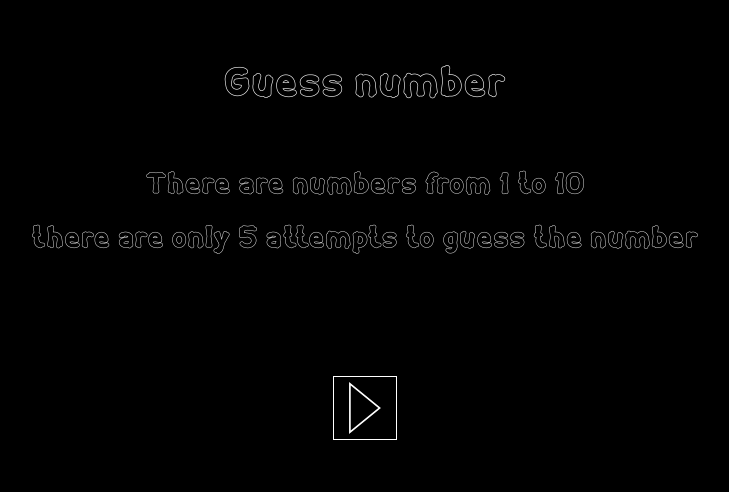
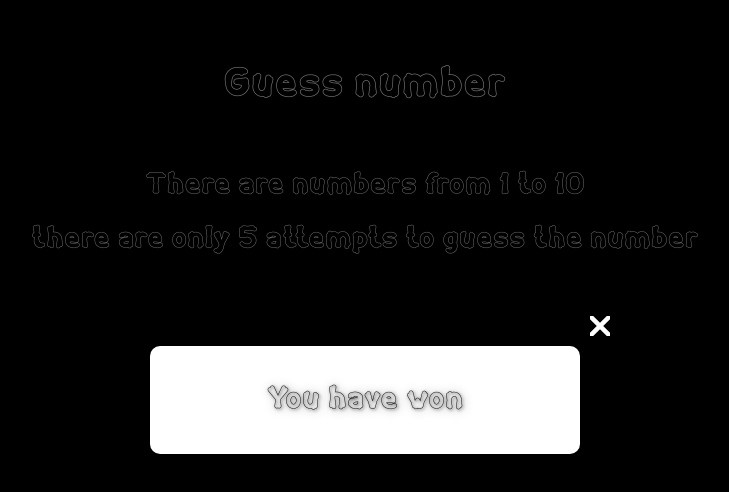
Before and after one commit to alexSvets/guess-num, a plain HTML site: page index.html in a window 1280 px wide. Shown: the whole page, without its empty margins (275-1004 px from the left). Drawn offline with Linux system fonts and the light colour scheme.

Commit message:
created popup

```diff
--- a/blocks/game/__description/game__description.css
+++ b/blocks/game/__description/game__description.css
@@ -3,6 +3,6 @@
   font-size: 30px;
   padding-bottom: 20px;
 }
-.game__description:last-child {
+.game__description:last-of-type {
   padding-bottom: 0;
 }
--- a/blocks/game/__modal/__modal.css
+++ /dev/null
@@ -1,4 +0,0 @@
-.game__modal{
-    border: 1px solid white;
-
-}
--- /dev/null
+++ b/blocks/popup/__button/popup__button.css
@@ -0,0 +1,20 @@
+.popup__button {
+  position: absolute;
+  background-image: url(../../../images/CloseIcon.svg);
+  background-repeat: no-repeat;
+  background-color: transparent;
+  background-size: auto;
+  background-position: center;
+  cursor: pointer;
+  top: -30px;
+  right: -30px;
+  height: 20px;
+  width: 20px;
+  padding: 0;
+  align-self: end;
+  border: none;
+  outline: none;
+  box-sizing: border-box;
+  opacity: 1;
+  transition: opacity linear 0.5s;
+}
--- /dev/null
+++ b/blocks/popup/__content/popup__content.css
@@ -0,0 +1,13 @@
+.popup__content {
+  box-shadow: 0px 0px 25px rgba(0, 0, 0, 0.15);
+  border-radius: 10px;
+  position: relative;
+  display: block;
+  width: 100%;
+  max-width: 430px;
+  color: black;
+  background-color: #fff;
+  align-self: center;
+  box-sizing: border-box;
+  padding: 34px 36px 37px;
+}
--- /dev/null
+++ b/blocks/popup/__text/popup__text.css
@@ -0,0 +1,6 @@
+.popup__text {
+  color: black;
+  font-size: 32px;
+  text-align: center;
+  text-shadow: 1px 1px 3px #000000, 1px 1px 10px #000000;
+}
--- /dev/null
+++ b/blocks/popup/_is-openned/popup_is-openned.css
@@ -0,0 +1,4 @@
+.popup_is-openned {
+  opacity: 1;
+  visibility: visible;
+}
--- /dev/null
+++ b/blocks/popup/popup.css
@@ -0,0 +1,15 @@
+.popup {
+  position: fixed;
+  top: 0;
+  left: 0;
+  width: 100%;
+  height: 100%;
+  display: flex;
+  justify-content: center;
+  align-items: center;
+  background: rgba(0, 0, 0, 0.5);
+  border-radius: 10px;
+  opacity: 0;
+  visibility: hidden;
+  transition: visibility 0.3s, opacity 0.4s ease-in;
+}
--- a/index.css
+++ b/index.css
@@ -11,3 +11,8 @@
 @import url("./blocks/game/__play-button/game__play-button.css");
 @import url("./blocks/game/__button/game__button.css");
 @import url("./blocks/game/__list/game__list.css");
+@import url("./blocks/popup/popup.css");
+@import url("./blocks/popup/__text/popup__text.css");
+@import url("./blocks/popup/_is-openned/popup_is-openned.css");
+@import url("./blocks/popup/__content/popup__content.css");
+@import url("./blocks/popup/__button/popup__button.css");
--- a/index.html
+++ b/index.html
@@ -44,10 +44,15 @@
         <button class="game__button">9</button>
         <button class="game__button">10</button>
       </ul>
-      <div class="section__modal">
-        <p class="section__text">You have won</p>
+    </section>
+    <div class="popup popup_is-openned">
+      <div class="popup__content">
+        <button class="popup__button">
+          <!-- <img class="popup__img" src="./vendor/img/cross.svg" alt="cross" /> -->
+        </button>
+        <p class="popup__text">You have won</p>
       </div>
-    </section>
+    </div>
     <script src="./scripts/index.js"></script>
   </body>
 </html>
--- a/scripts/index.js
+++ b/scripts/index.js
@@ -3,6 +3,7 @@ const play = document.querySelector(".game__play");
 const container = document.querySelector(".game__list");
 const buttons = document.querySelectorAll(".game__button");
 const secretNum = Math.ceil(Math.random() * 10);
+const popup = document.querySelector(".popup");
 let tries = 0;
 
 console.log(secretNum);
@@ -16,7 +17,7 @@ function guessNum(num) {
   }
   if (secretNum != num) {
     tries++;
-    alert(`Вы не угадали. Осталось ${tries} попыток` );
+    alert(`Вы не угадали. Осталось ${tries} попыток`);
   }
 }
 
```
Also changed, not shown: blocks/game/__wrapper/game__wrapper.css (+4 -4 lines), images/CloseIcon.svg (added), images/play.svg (renamed from vendor/img/play.svg).
